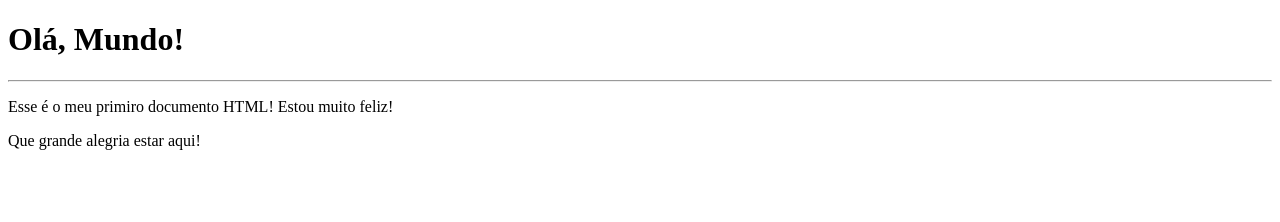
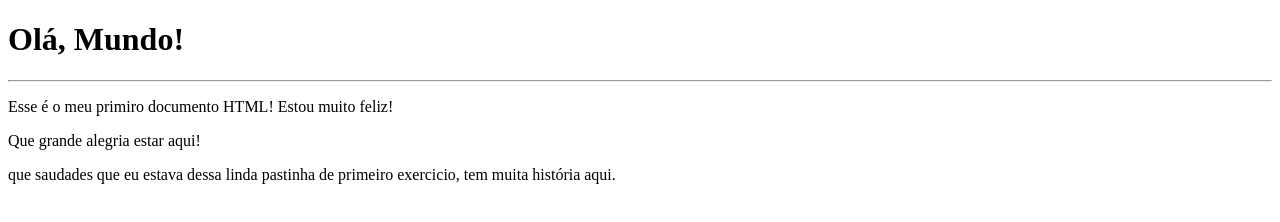
Before and after one commit to AdanPaolo/html-css, a plain HTML site: page exercicios/ex001/index.html in a window 1280 px wide. Drawn offline with Linux system fonts and the light colour scheme.

Commit message:
Mudei o ex001
Mudei o bababumbas.

```diff
--- a/exercicios/ex001/index.html
+++ b/exercicios/ex001/index.html
@@ -11,5 +11,7 @@
     <hr>
      <p>Esse é o meu primiro documento HTML! Estou muito feliz!</p>
      <p>Que grande alegria estar aqui!</p>
+     <p> que saudades que eu estava dessa linda pastinha de primeiro exercicio, tem muita história aqui.
+     </p>
 </body>
 </html>
```
